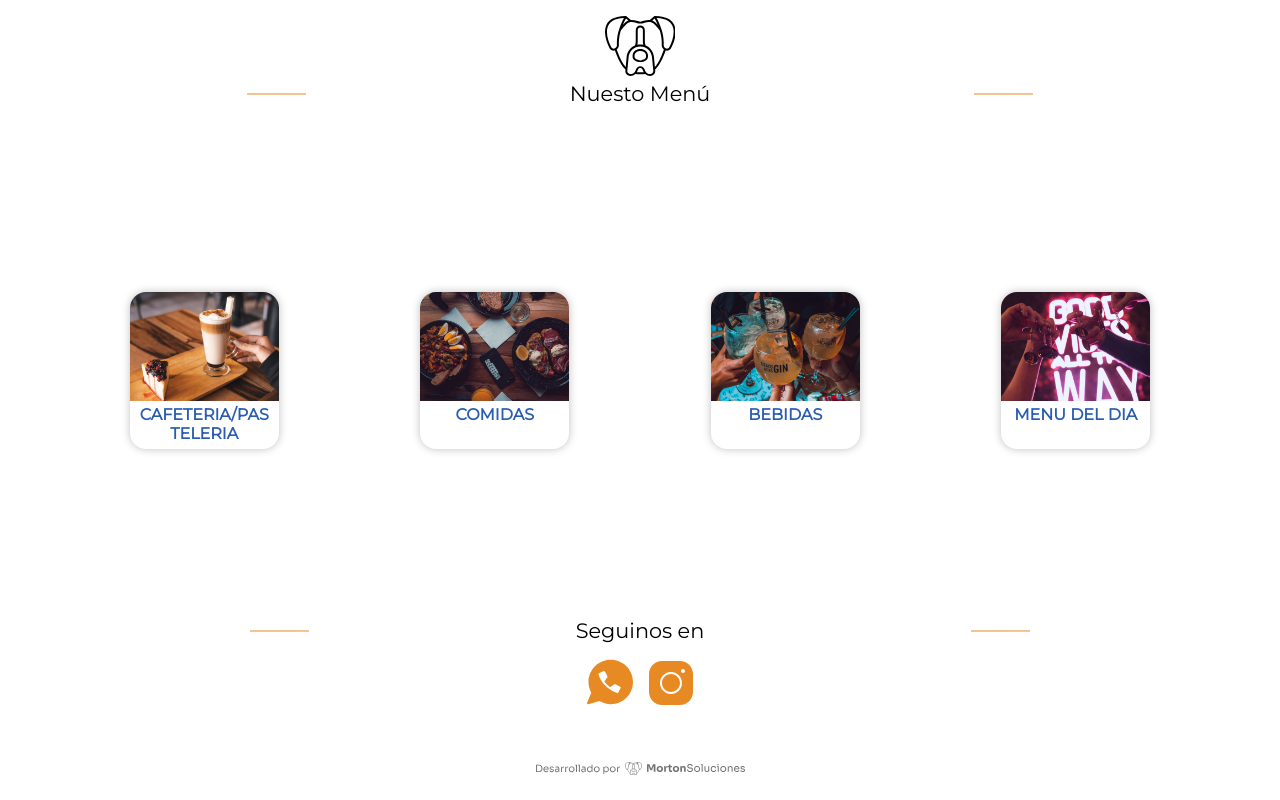
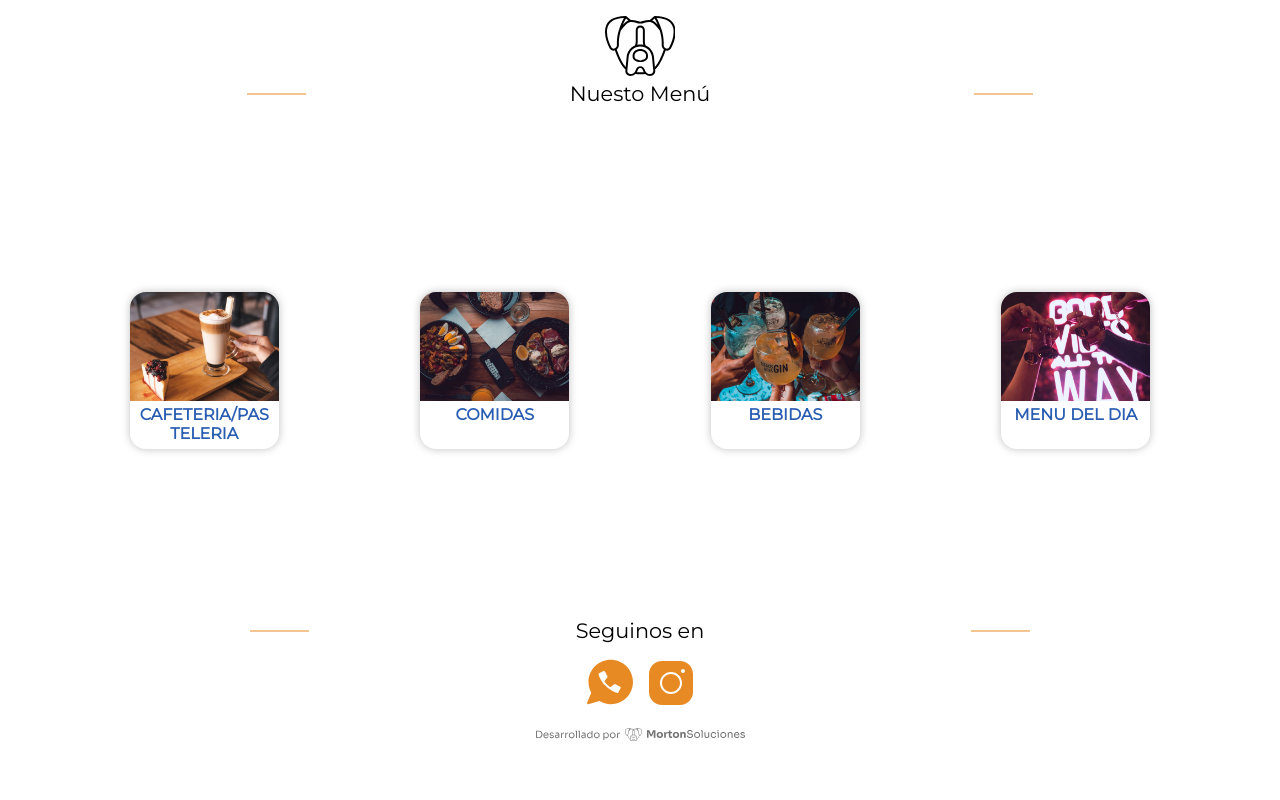
Before and after one commit to Fras28/lastVerCarta, a React (Create React App) app: page / in a window 1280 px wide. Built offline with nearby package versions, Linux system fonts and the light colour scheme; a web font is replaced by a local one.

Commit message:
footer my

```diff
--- a/src/Components/myFoot/MyFooter.css
+++ b/src/Components/myFoot/MyFooter.css
@@ -1,5 +1,5 @@
 .Mfooty{
 
     width: 100%;
-    margin: 50px 0 0 0;
+
 }
```
